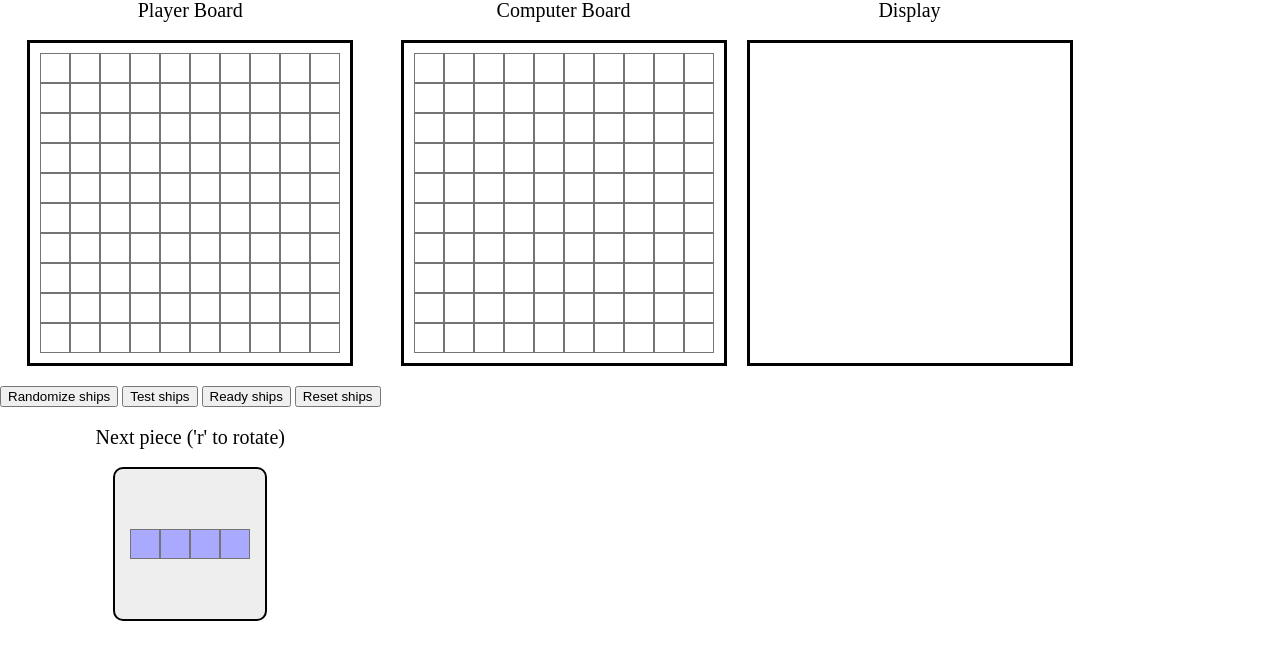
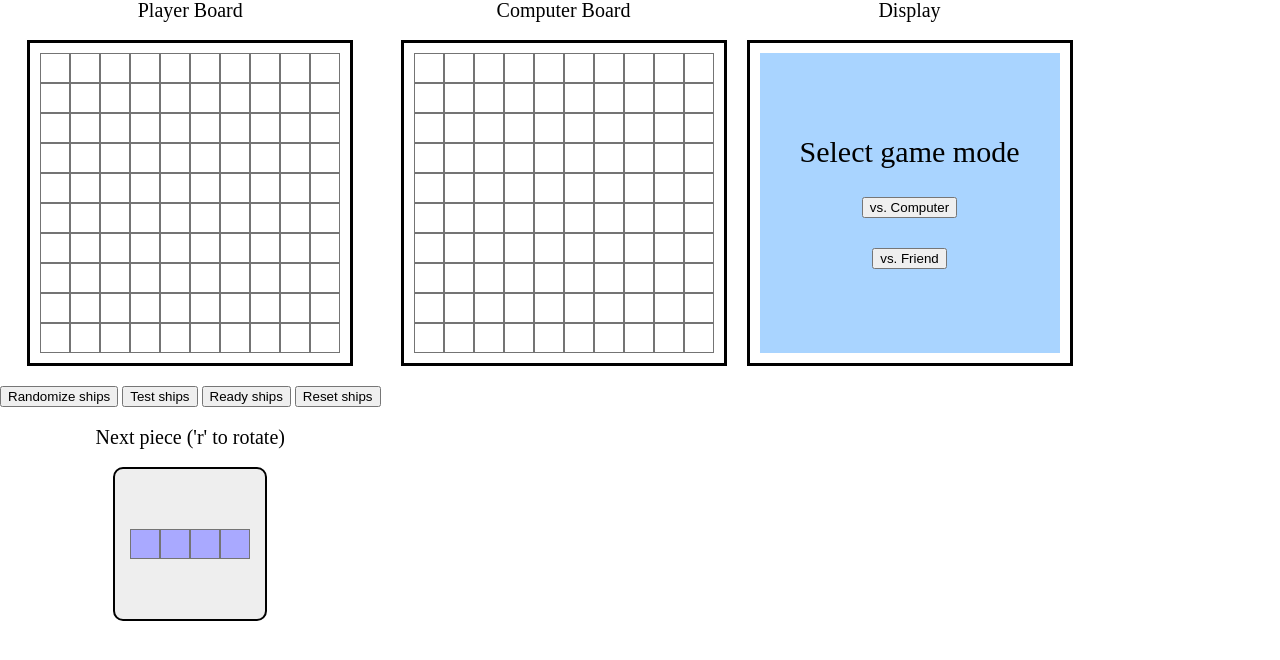
Before and after one commit to darwin-dev-diaz/odin-battleship, a website built with webpack: page src/index.html in a window 1280 px wide. Built offline with nearby package versions, Linux system fonts and the light colour scheme.

Commit message:
Add styles for game mode select screen

```diff
--- a/src/index.html
+++ b/src/index.html
@@ -41,6 +41,11 @@
             <h4><span></span> won!</h4>
             <button id="new-game-btn">NEW GAME</button>
           </div>
+          <div class="d--select-mode">
+            <h3>Select game mode</h3>
+            <button id="single-player">vs. Computer</button>
+            <button id="multi-player">vs. Friend</button>
+          </div>
         </div>
       </div>
     </div>
--- a/src/style.css
+++ b/src/style.css
@@ -193,6 +193,16 @@ html {
   justify-content: center;
   gap: 30px;
 }
+.d--select-mode {
+  background-color: #a9d4ff;
+  height: 100%;
+  width: 100%;
+  display: flex;
+  flex-direction: column;
+  align-items: center;
+  justify-content: center;
+  gap: 30px;
+}
 
 h2 {
   font-size: 20px;
```
Also changed, not shown: dist/index.html, dist/main.js.
